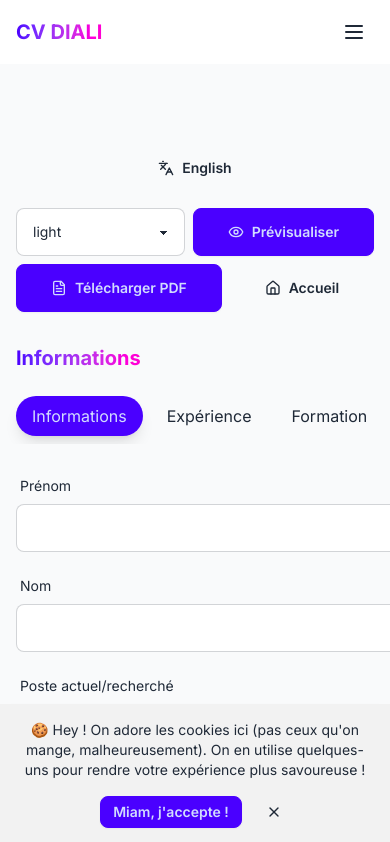
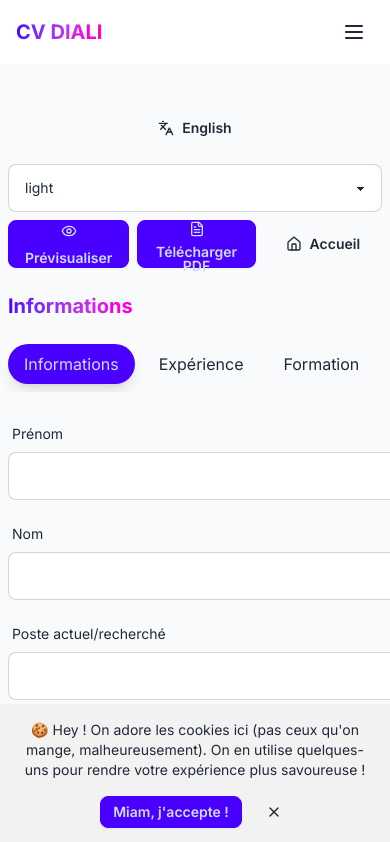
Before and after one commit to Malmeu/cvbuilder-main, a Next.js app: page /canadian-builder in a window 390 px wide. Shown: the top 842 px of the page. Built offline with nearby package versions, Linux system fonts and the light colour scheme; a web font is replaced by a local one.

Commit message:
test responsive

```diff
--- a/app/canadian-builder/page.tsx
+++ b/app/canadian-builder/page.tsx
@@ -165,14 +165,14 @@ export default function CanadianBuilder() {
   }
 
   return (
-    <div className="container mx-auto p-4 space-y-8">
+    <div className="container mx-auto px-2 sm:px-4 space-y-6">
       <div className="flex flex-col space-y-4">
         <h1 className="text-3xl font-bold bg-gradient-to-r from-primary to-secondary bg-clip-text text-transparent">
           {cv.language === 'fr' ? '' : ''}
         </h1>
 
         {/* Navigation et contrôles */}
-        <div className="flex flex-col space-y-4 md:flex-row md:justify-between md:items-center pt-4">
+        <div className="flex flex-col space-y-3 sm:space-y-4 md:flex-row md:justify-between md:items-center pt-2">
           <button
             className="btn btn-ghost gap-2 hover:bg-base-200/50 w-full md:w-auto"
             onClick={() => setCV(prev => ({
@@ -184,9 +184,9 @@ export default function CanadianBuilder() {
             {cv.language === 'fr' ? 'English' : 'Français'}
           </button>
 
-          <div className="flex flex-wrap items-center gap-2">
+          <div className="flex flex-col sm:flex-row flex-wrap items-center gap-2">
             <select
-              className="select select-bordered flex-grow md:flex-grow-0"
+              className="select select-bordered w-full sm:w-auto"
               value={theme}
               onChange={(e) => setTheme(e.target.value)}
             >
@@ -197,12 +197,13 @@ export default function CanadianBuilder() {
               ))}
             </select>
 
+            <div className="flex gap-2 w-full sm:w-auto">
               <button
                 onClick={() => {
                   const modal = document.getElementById('preview_modal') as HTMLDialogElement
                   modal?.showModal()
                 }}
-              className="btn btn-primary gap-2 flex-grow md:flex-grow-0"
+                className="btn btn-primary gap-2 flex-1 sm:flex-initial"
               >
                 <Eye className="w-4 h-4" />
                 {cv.language === 'fr' ? 'Prévisualiser' : 'Preview'}
@@ -211,7 +212,7 @@ export default function CanadianBuilder() {
               <button
                 onClick={handleDownloadPdf}
                 disabled={isGenerating}
-              className="btn btn-primary gap-2 flex-grow md:flex-grow-0"
+                className="btn btn-primary gap-2 flex-1 sm:flex-initial"
               >
                 <FileText className="w-4 h-4" />
                 {cv.language === 'fr' ? 'Télécharger PDF' : 'Download PDF'}
@@ -219,7 +220,7 @@ export default function CanadianBuilder() {
 
               <Link
                 href="/"
-              className="btn btn-ghost gap-2 flex-grow md:flex-grow-0"
+                className="btn btn-ghost gap-2 flex-1 sm:flex-initial"
               >
                 <Home className="w-4 h-4" />
                 {cv.language === 'fr' ? 'Accueil' : 'Home'}
@@ -227,8 +228,9 @@ export default function CanadianBuilder() {
             </div>
           </div>
         </div>
+      </div>
 
-      <div className="grid lg:grid-cols-[350px_1fr] gap-8">
+      <div className="grid lg:grid-cols-[350px_1fr] gap-4 sm:gap-8">
         <div className="space-y-6 order-2 lg:order-1">
           <div className="flex justify-between items-center mb-4">
             <h2 className="text-xl font-bold bg-gradient-to-r from-primary to-secondary bg-clip-text text-transparent">
@@ -237,7 +239,7 @@ export default function CanadianBuilder() {
           </div>
 
           {/* Tabs avec effet de verre */}
-          <div className="flex gap-2 mb-6 overflow-x-auto pb-2 -mx-4 px-4 md:mx-0 md:px-0">
+          <div className="flex gap-2 mb-6 overflow-x-auto pb-2 -mx-2 px-2 sm:-mx-4 sm:px-4 md:mx-0 md:px-0 scrollbar-none">
             {tabs.map((tab) => (
               <button
                 key={tab.id}
@@ -306,12 +308,12 @@ export default function CanadianBuilder() {
       </div>
 
       <dialog id="preview_modal" className="modal">
-        <div className="modal-box w-11/12 max-w-5xl">
+        <div className="modal-box w-[95%] max-w-5xl max-h-[90vh] p-2 sm:p-6">
           <h3 className="font-bold text-lg mb-4">
             {cv.language === 'fr' ? 'Prévisualisation de votre CV' : 'Preview your Resume'}
           </h3>
           <div
-            className="bg-base-100 w-full lg:w-[210mm] mx-auto overflow-x-auto"
+            className="bg-base-100 w-full overflow-x-auto max-h-[calc(90vh-12rem)] overflow-y-auto"
             data-theme={theme}
           >
             <CVPreview cv={cv} theme={theme} />
--- a/app/layout.tsx
+++ b/app/layout.tsx
@@ -130,7 +130,7 @@ export default function RootLayout({
       </head>
       <body className={`${fontSans.variable} ${fontMono.variable} font-sans antialiased min-h-screen flex flex-col bg-gray-50`}>
         <Navbar />
-        <main className="flex-grow pt-24">
+        <main className="flex-grow pt-20">
           {children}
         </main>
         <Footer />
```
Lines whose indentation alone changed are shown as unchanged.
